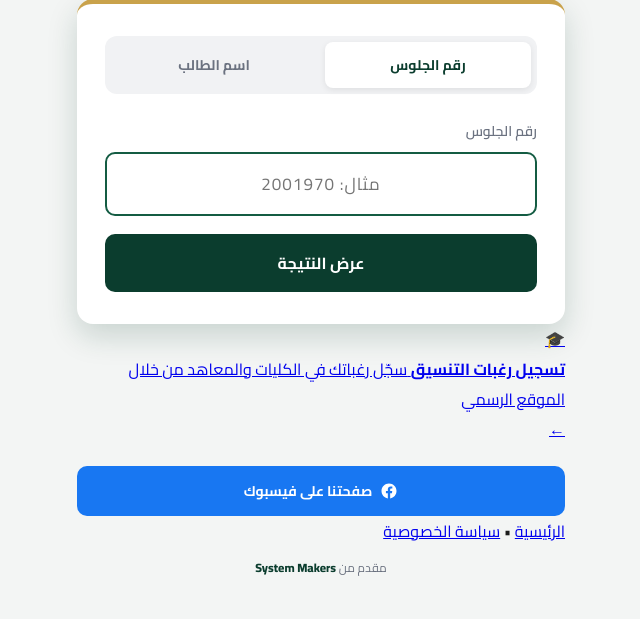
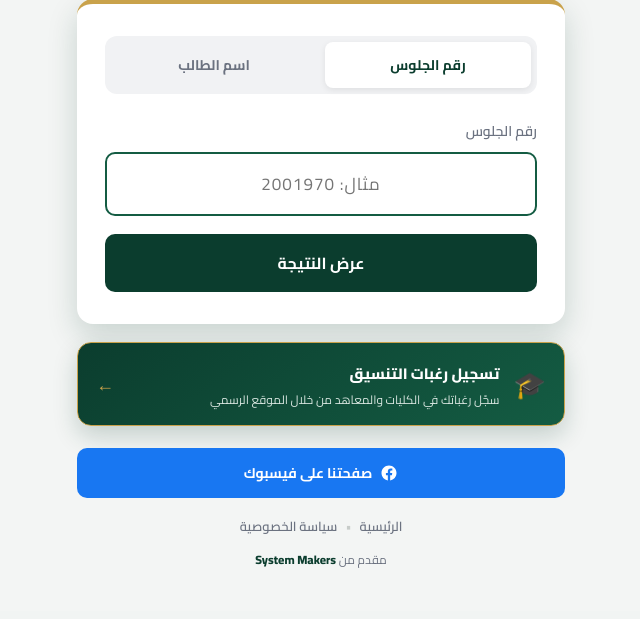
Before and after one commit to mohamednasserohi700-commits/Natega, a Flask app: page / in a window 1280 px wide. Shown: the part 234-853 px from the top of the page, without its empty margins (319-959 px from the left). After the commit the page ends 802 px from the top, so only its background shows below. Run offline with Flask 3, Linux system fonts and the light colour scheme.

Commit message:
Add files via upload

```diff
--- a/static/style.css
+++ b/static/style.css
@@ -79,6 +79,18 @@ body {
     box-shadow: 0 12px 30px rgba(11, 61, 46, 0.18);
     padding: 32px 28px;
     border-top: 5px solid var(--gold);
+    animation: card-in 0.35s ease;
+}
+
+@keyframes card-in {
+    from {
+        opacity: 0;
+        transform: translateY(10px);
+    }
+    to {
+        opacity: 1;
+        transform: translateY(0);
+    }
 }
 
 .card h2 {
@@ -242,11 +254,16 @@ button.btn {
     font-weight: 700;
     font-family: 'Cairo', sans-serif;
     cursor: pointer;
-    transition: background 0.2s;
+    transition: background 0.2s, transform 0.15s;
 }
 
 button.btn:hover {
     background: var(--primary-light);
+    transform: translateY(-1px);
+}
+
+button.btn:active {
+    transform: translateY(0);
 }
 
 .error-box {
@@ -430,3 +447,122 @@ button.btn:hover {
 .back-link:hover {
     text-decoration: underline;
 }
+
+/* بانر التنسيق في الصفحة الرئيسية */
+.tansik-home-banner {
+    display: flex;
+    align-items: center;
+    gap: 14px;
+    margin-top: 18px;
+    padding: 16px 18px;
+    border-radius: 14px;
+    background: linear-gradient(145deg, var(--primary) 0%, var(--primary-light) 100%);
+    text-decoration: none;
+    box-shadow: 0 10px 24px rgba(11, 61, 46, 0.2);
+    border: 1px solid var(--gold);
+    transition: transform 0.15s;
+}
+
+.tansik-home-banner:hover {
+    transform: translateY(-2px);
+}
+
+.tansik-home-icon {
+    font-size: 26px;
+    flex-shrink: 0;
+}
+
+.tansik-home-text {
+    display: flex;
+    flex-direction: column;
+    gap: 3px;
+    flex: 1;
+}
+
+.tansik-home-text strong {
+    color: #fff;
+    font-size: 15px;
+    font-weight: 800;
+}
+
+.tansik-home-text span {
+    color: #d7e5df;
+    font-size: 12px;
+    line-height: 1.5;
+}
+
+.tansik-home-arrow {
+    color: var(--gold);
+    font-size: 18px;
+    font-weight: 800;
+    flex-shrink: 0;
+}
+
+/* روابط الفوتر */
+.footer-links {
+    display: flex;
+    align-items: center;
+    justify-content: center;
+    gap: 8px;
+    margin-top: 16px;
+    font-size: 13px;
+}
+
+.footer-links a {
+    color: var(--muted);
+    text-decoration: none;
+    font-weight: 600;
+    transition: color 0.2s;
+}
+
+.footer-links a:hover {
+    color: var(--primary);
+    text-decoration: underline;
+}
+
+.footer-dot {
+    color: #c7ccc9;
+}
+
+/* صفحة سياسة الخصوصية */
+.policy-card {
+    text-align: right;
+}
+
+.policy-updated {
+    text-align: center;
+    color: var(--muted);
+    font-size: 12px;
+    margin: -10px 0 20px 0;
+}
+
+.policy-card h2 {
+    text-align: right;
+    font-size: 16px;
+    color: var(--primary);
+    margin: 22px 0 8px 0;
+}
+
+.policy-card h2:first-of-type {
+    margin-top: 0;
+}
+
+.policy-card p {
+    font-size: 14px;
+    line-height: 1.9;
+    color: var(--text);
+    margin: 0 0 8px 0;
+}
+
+.policy-card ul {
+    margin: 0 0 8px 0;
+    padding-inline-start: 22px;
+    font-size: 14px;
+    line-height: 1.9;
+    color: var(--text);
+}
+
+.policy-card a {
+    color: var(--primary-light);
+    font-weight: 700;
+}
```
